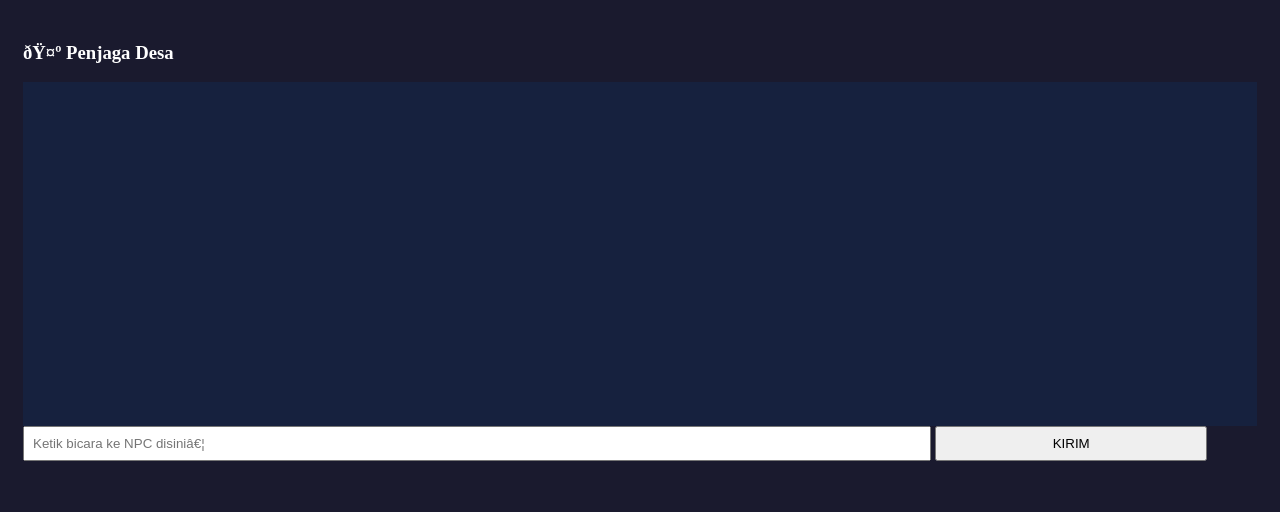
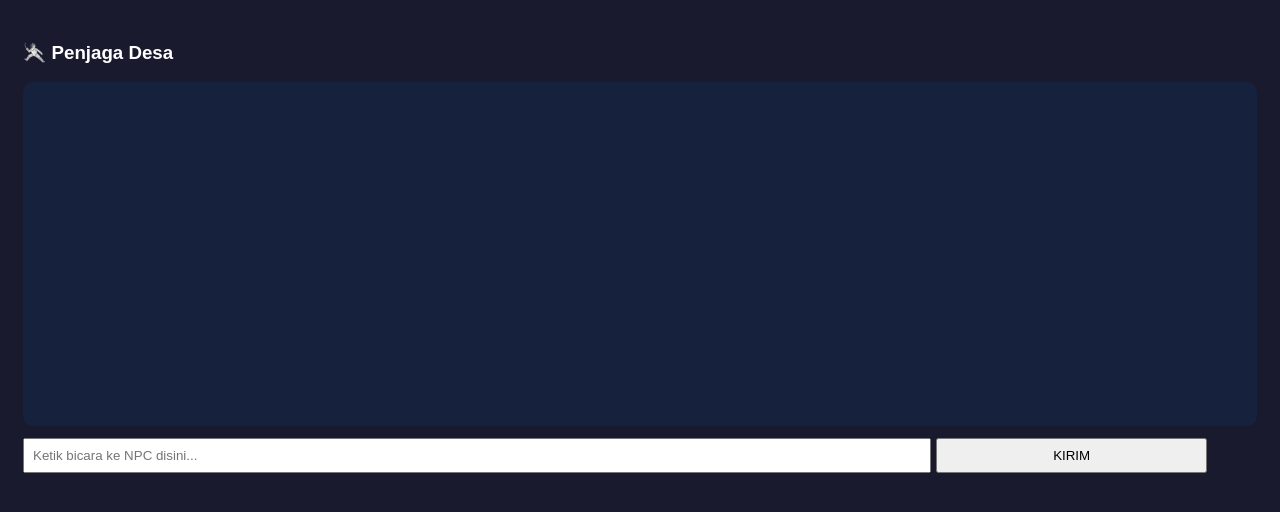
Before and after one commit to jonimelodi6-collab/Sistem-game-npc, a plain HTML site: page index.html in a window 1280 px wide. Drawn offline with Linux system fonts and the light colour scheme.

Commit message:
Update index.html

```diff
--- a/index.html
+++ b/index.html
@@ -1,12 +1,12 @@
 <!DOCTYPE html>
 <html>
 <head>
-<meta charset="UTF‑8">
-<meta name="viewport" content="width=device‑width, initial‑scale=1.0">
-<title>NPC Dialog Universal Prototipe v1</title>
+<meta charset="UTF-8">
+<meta name="viewport" content="width=device-width, initial-scale=1.0">
+<title>NPC Dialog Universal Prototipe v1</title>
 <style>
-body{background:#1a1a2e;color:white;font‑family:Arial;padding:15px}
-#kotakChat{height:320px;overflow:auto;background:#16213e;padding:12px;border‑radius:10px;margin‑bottom:12px}
+body{background:#1a1a2e;color:white;font-family:Arial;padding:15px}
+#kotakChat{height:320px;overflow:auto;background:#16213e;padding:12px;border-radius:10px;margin-bottom:12px}
 .pemain{color:#77ddff}
 .npc{color:#ffdd77}
 #inputTeks{width:72%;padding:8px}
@@ -16,11 +16,11 @@ body{background:#1a1a2e;color:white;font‑family:Arial;padding:15px}
 <body>
 <h3>🤺 Penjaga Desa</h3>
 <div id="kotakChat"></div>
-<input id="inputTeks" placeholder="Ketik bicara ke NPC disini…">
+<input id="inputTeks" placeholder="Ketik bicara ke NPC disini...">
 <button id="kirimBtn">KIRIM</button>
 
 <script>
-// 🟢 KONFIGURASI (Nanti dipindah ke JSON di versi selanjutnya)
+// KONFIGURASI
 const dataNPC = {
   nama: "Penjaga Desa",
   sifat: "sedikit pemarah tapi baik hati",
@@ -48,7 +48,7 @@ const dataNPC = {
 }
 // Memori + penghitung tanya pedang
 let riwayat = [];
-let hitungTanyaPedang = 0;
+let hitungTanyaPedang = 0;
 const kotakChat = document.getElementById("kotakChat");
 const inputTeks = document.getElementById("inputTeks");
 
@@ -66,7 +66,7 @@ function dapatJawaban(kalimat){
   let jawaban;
   if(teks.includes("pedang")||teks.includes("dimana pedang")){
     hitungTanyaPedang++;
-    if(hitungTanyaPedang > 1){
+    if(hitungTanyaPedang > 1){
       jawaban = dataNPC.jawaban.tanyaUlangPedang[Math.floor(Math.random()*dataNPC.jawaban.tanyaUlangPedang.length)]
     }else{
       jawaban = dataNPC.jawaban.lokasiPedang[Math.floor(Math.random()*dataNPC.jawaban.lokasiPedang.length)]
```
